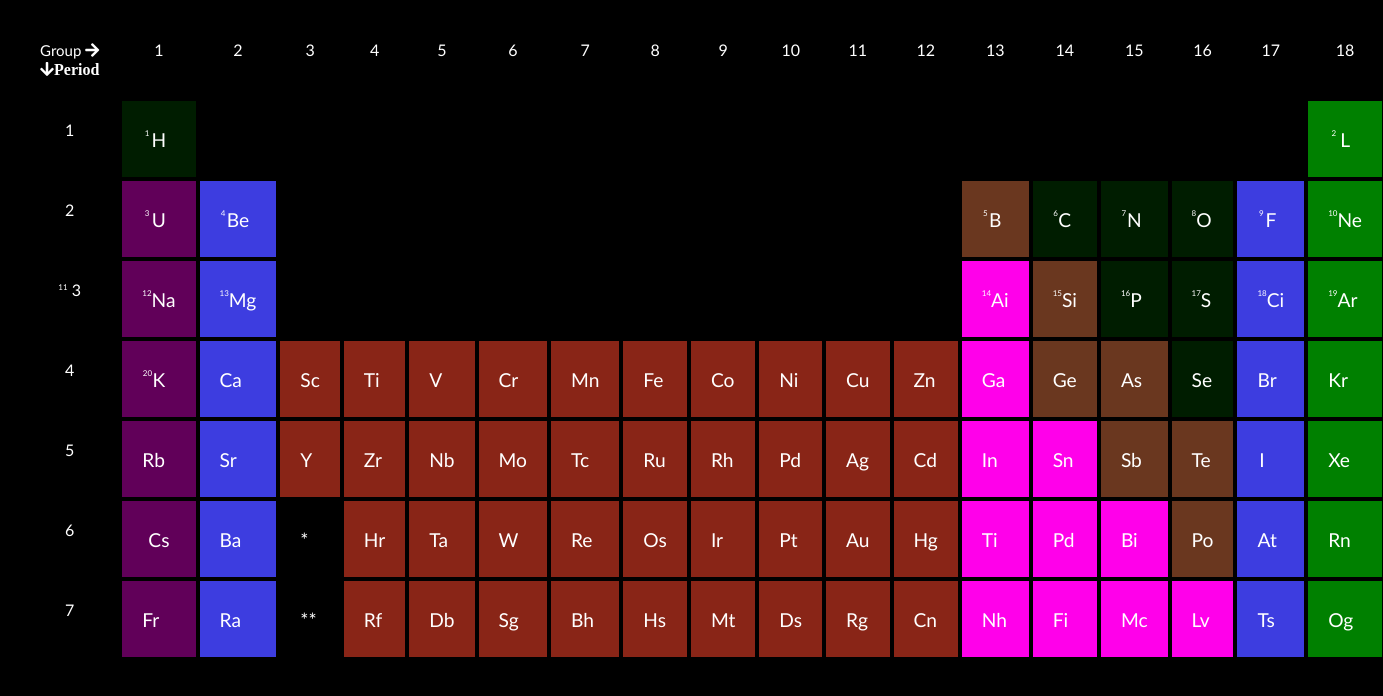
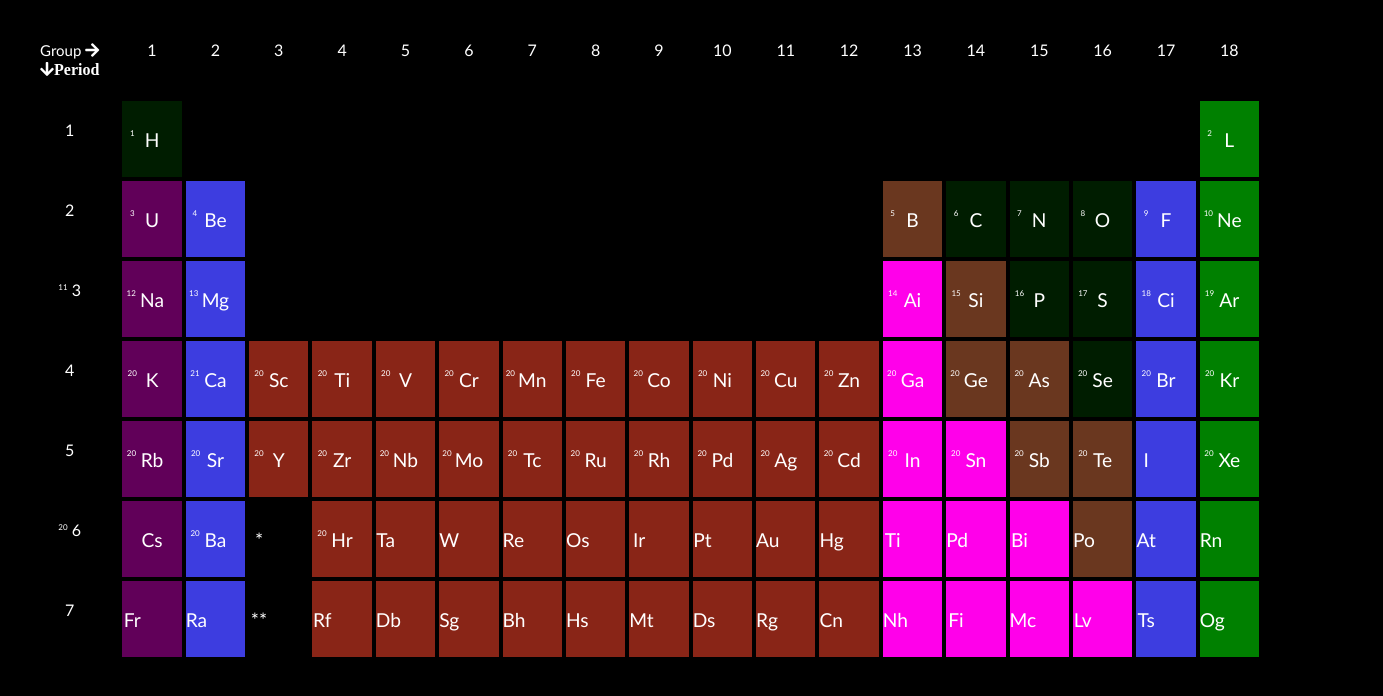
Before and after one commit to okarachidera/periodic-table, a plain HTML site: page index.html in a window 1280 px wide. Shown: the whole page, 1383 px wide, since content can reach past the window. Drawn offline with Linux system fonts and the light colour scheme.

Commit message:
implemented the design

```diff
--- a/index.css
+++ b/index.css
@@ -28,7 +28,7 @@ body{
     .periodicdata{
         display: grid;
         font-size: larger;
-        padding: 20px;
+        /* padding: 20px; */
         text-align: center;
         align-content: center;
         border: 1px solid black;
--- a/index.html
+++ b/index.html
@@ -134,49 +134,138 @@
         <p class="periodicdata p-dp">
             <sup class="hang-no">20</sup>
             K</p>
-        <p class="periodicdata p-blue">Ca</p>
-        <p class="periodicdata p-red">Sc</p>
-        <p class="periodicdata p-red">Ti</p>
-        <p class="periodicdata p-red">V</p>
-        <p class="periodicdata p-red">Cr</p>
-        <p class="periodicdata p-red">mn</p>
-        <p class="periodicdata p-red">fe</p>
-        <p class="periodicdata p-red">co</p>
-        <p class="periodicdata p-red">ni</p>
-        <p class="periodicdata p-red">cu</p>
-        <p class="periodicdata p-red">zn</p>
-        <p class="periodicdata p-lp">ga</p>
-        <p class="periodicdata p-brown">ge</p>
-        <p class="periodicdata p-brown">as</p>
-        <p class="periodicdata p-dg">se</p>
-        <p class="periodicdata p-blue">br</p>
-    <p class="periodicdata p1-r">kr</p>
+        <p class="periodicdata p-blue">
+            <sup class="hang-no">21</sup>
+            Ca</p>
+        <p class="periodicdata p-red">
+            <sup class="hang-no">20</sup>
+            Sc</p>
+        <p class="periodicdata p-red">
+            <sup class="hang-no">20</sup>
+            Ti</p>
+        <p class="periodicdata p-red">
+            <sup class="hang-no">20</sup>
+            V</p>
+        <p class="periodicdata p-red">
+            <sup class="hang-no">20</sup>
+            Cr</p>
+        <p class="periodicdata p-red">
+            <sup class="hang-no">20</sup>
+            mn</p>
+        <p class="periodicdata p-red">
+            <sup class="hang-no">20</sup>
+            fe</p>
+        <p class="periodicdata p-red">
+            <sup class="hang-no">20</sup>
+
+            co</p>
+        <p class="periodicdata p-red">
+            <sup class="hang-no">20</sup>
+
+            ni</p>
+        <p class="periodicdata p-red">
+            <sup class="hang-no">20</sup>
+
+            cu</p>
+        <p class="periodicdata p-red">
+            <sup class="hang-no">20</sup>
+
+            zn</p>
+        <p class="periodicdata p-lp">
+            <sup class="hang-no">20</sup>
+            ga</p>
+        <p class="periodicdata p-brown">
+            <sup class="hang-no">20</sup>
+
+            ge</p>
+        <p class="periodicdata p-brown">
+            <sup class="hang-no">20</sup>
+
+            as</p>
+        <p class="periodicdata p-dg">
+            <sup class="hang-no">20</sup>
+            se</p>
+        <p class="periodicdata p-blue">
+            <sup class="hang-no">20</sup>
+
+            br</p>
+    <p class="periodicdata p1-r">
+        <sup class="hang-no">20</sup>
+        kr</p>
     <p class="row-header p1">5</p>
-        <p class="periodicdata p-dp">rb</p>
-        <p class="periodicdata p-blue">sr</p>
-        <p class="periodicdata p-red">y</p>
-        <p class="periodicdata p-red">zr</p>
-        <p class="periodicdata p-red">nb</p>
-        <p class="periodicdata p-red">mo</p>
-        <p class="periodicdata p-red">tc</p>
-        <p class="periodicdata p-red">ru</p>
-        <p class="periodicdata p-red">rh</p>
-        <p class="periodicdata p-red">pd</p>
-        <p class="periodicdata p-red">ag</p>
-        <p class="periodicdata p-red">cd</p>
-        <p class="periodicdata p-lp">in</p>
-        <p class="periodicdata p-lp">sn</p>
-        <p class="periodicdata p-brown">sb</p>
-        <p class="periodicdata p-brown">te</p>
+        <p class="periodicdata p-dp">
+            <sup class="hang-no">20</sup>
+
+            rb</p>
+        <p class="periodicdata p-blue">
+            <sup class="hang-no">20</sup>
+
+            sr</p>
+        <p class="periodicdata p-red">
+            <sup class="hang-no">20</sup>
+
+            y</p>
+        <p class="periodicdata p-red">
+            <sup class="hang-no">20</sup>
+
+            zr</p>
+        <p class="periodicdata p-red">
+            <sup class="hang-no">20</sup>
+
+            nb</p>
+        <p class="periodicdata p-red">
+            <sup class="hang-no">20</sup>
+
+            mo</p>
+        <p class="periodicdata p-red">
+            <sup class="hang-no">20</sup>
+
+            tc</p>
+        <p class="periodicdata p-red">
+            <sup class="hang-no">20</sup>
+
+            ru</p>
+        <p class="periodicdata p-red">
+            <sup class="hang-no">20</sup>
+            rh</p>
+        <p class="periodicdata p-red">
+            <sup class="hang-no">20</sup>
+            pd</p>
+        <p class="periodicdata p-red">
+            <sup class="hang-no">20</sup>
+            ag</p>
+        <p class="periodicdata p-red">
+            <sup class="hang-no">20</sup>
+            cd</p>
+        <p class="periodicdata p-lp">
+            <sup class="hang-no">20</sup>
+            in</p>
+        <p class="periodicdata p-lp">
+            <sup class="hang-no">20</sup>
+            sn</p>
+        <p class="periodicdata p-brown">
+            <sup class="hang-no">20</sup>
+            sb</p>
+        <p class="periodicdata p-brown">
+            <sup class="hang-no">20</sup>
+            te</p>
         <p class="periodicdata p-blue">i</p>
-    <p class="periodicdata p1-r">xe</p>
-    <p class="row-header p1">6</p>
+    <p class="periodicdata p1-r">
+        <sup class="hang-no">20</sup>
+        xe</p>
+    <p class="row-header p1">
+        <sup class="hang-no">20</sup>
+        6</p>
         <p class="periodicdata p-dp">
             <span></span>
             cs</p>
-        <p class="periodicdata p-blue">ba</p>
+        <p class="periodicdata p-blue">
+            <sup class="hang-no">20</sup>
+            ba</p>
         <p class="periodicdata p-black">*</p>
-        <p class="periodicdata p-red">hr</p>
+        <p class="periodicdata p-red">
+            <sup class="hang-no">20</sup>
+            hr</p>
         <p class="periodicdata p-red">ta</p>
         <p class="periodicdata p-red">w</p>
         <p class="periodicdata p-red">re</p>
```
